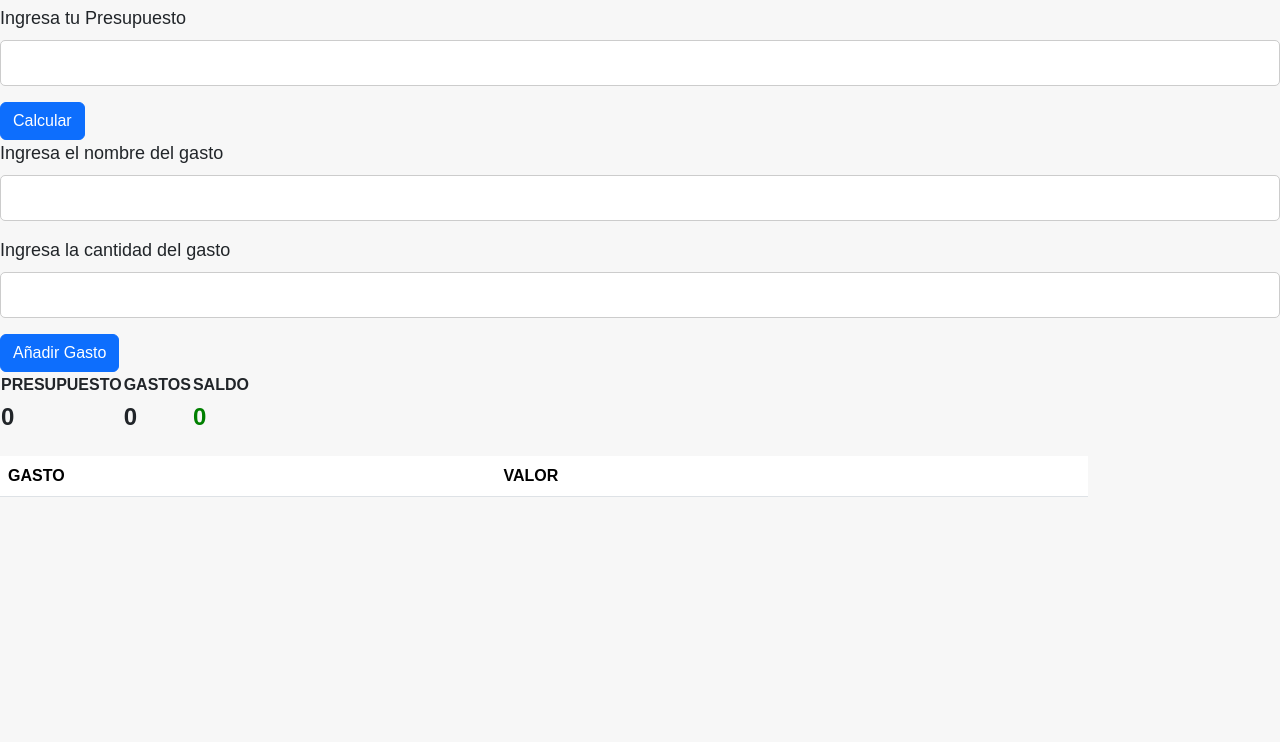
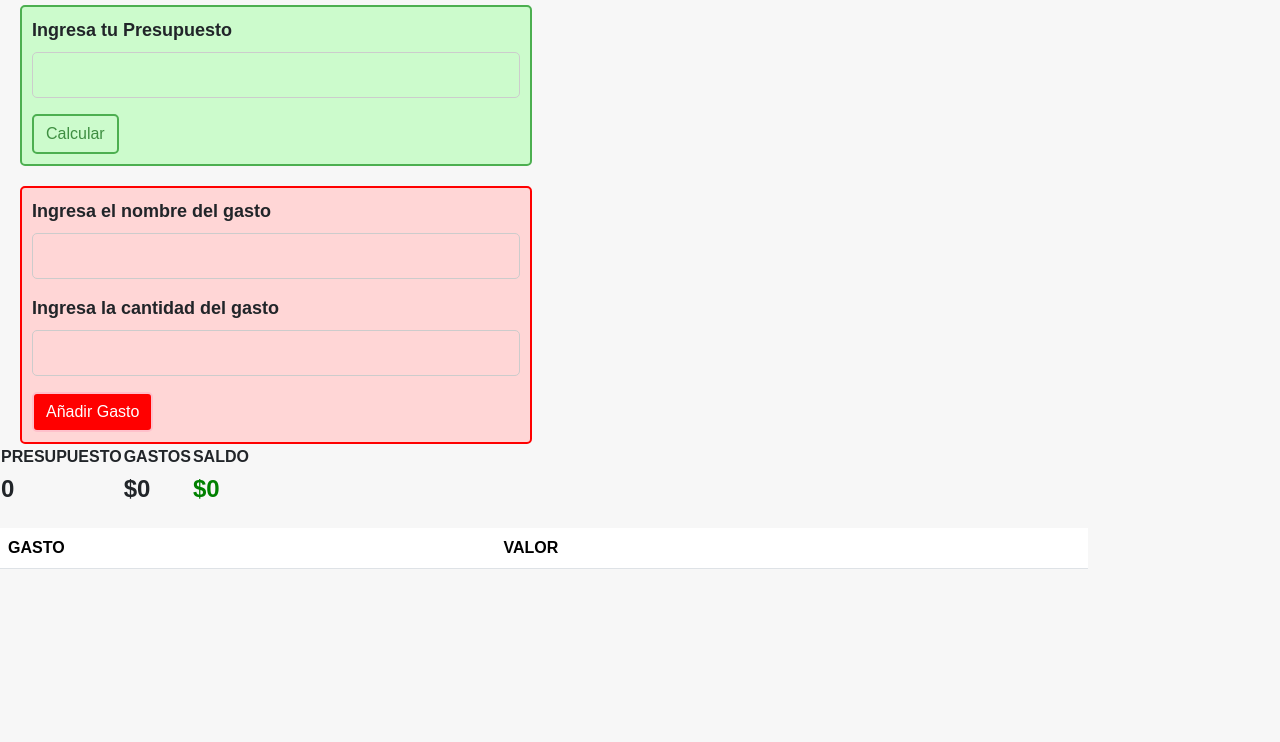
Before and after one commit to Kroszover/M3FinalDrilling, a plain HTML site: page index.html in a window 1280 px wide. Shown: the part 58-800 px from the top of the page. Drawn offline with nearby package versions, Linux system fonts and the light colour scheme.

Commit message:
fixes "$"

```diff
--- a/Assets/css/style.css
+++ b/Assets/css/style.css
@@ -12,9 +12,55 @@ body {
     box-shadow: 0px 0px 10px rgba(0, 0, 0, 0.1);
   }
 
+  #boxPresupuesto{
+    margin-top: 20px;
+    margin-left: 20px;
+    padding: 10px;
+    background-color: #ccfbcc;
+    border: 2px solid #4CAF50;
+    border-radius: 5px;
+    width: 40%;
+  }
+
+  #montoPresupuesto{
+    background-color: #ccfbcc;
+  }
+
+  #botonPresupuesto{
+    color: #3e8e41;
+    background-color: #ccfbcc;
+    border: 2px solid #4CAF50;
+    border-radius: 5px;
+  }
+
+  #boxGasto{
+    margin-top: 20px;
+    margin-left: 20px;
+    padding: 10px;
+    background-color: #ffd6d6;
+    border: 2px solid red;
+    border-radius: 5px;
+    width: 40%;
+  }
+
+  #tipoGasto{
+    background-color: #ffd6d6;
+  }
+  #montoGasto{
+    background-color: #ffd6d6;
+  }
+
+  #botonGasto{
+    color: white;
+    background-color: red;
+    border: 2px solid pink;
+    border-radius: 5px;
+  }
+
   h1 {
+    margin-left: 20px;
     font-size: 36px;
-    text-align: center;
+    text-align: left;
     margin-bottom: 20px;
   }
 
--- a/Assets/js/script.js
+++ b/Assets/js/script.js
@@ -11,12 +11,12 @@ function Gasto(nombre, monto) {
 
 presupuesto2.addEventListener("click", obtenerPresupuesto);
 gastos2.addEventListener("click", obtenerGastos);
-setInterval(calcularSaldo, 500);
+setInterval(calcularSaldo, 100);
 
 function obtenerPresupuesto() {
   let presupuesto = document.querySelector("#montoPresupuesto");
   let prespuestoPantalla = document.querySelector("#presupuesto");
-  prespuestoPantalla.innerHTML = presupuesto.value;
+  prespuestoPantalla.innerHTML = "$"+presupuesto.value;
   presupuesto.value = "";
 }
 
@@ -35,7 +35,7 @@ function obtenerGastos() {
   let iconoEliminar = document.createElement("i");
 
   celdaNombre.textContent = gasto.nombre;
-  celdaValor.textContent = parseFloat(gasto.monto);
+  celdaValor.textContent = "$" + parseFloat(gasto.monto);
   iconoEliminar.classList.add("fas", "fa-trash-alt");
 
   celdaEliminar.appendChild(iconoEliminar);
@@ -60,19 +60,19 @@ const sumaGastos = () => {
   for (let i = 0; i < calculoGasto.length; i++) {
     suma += parseFloat(calculoGasto[i].monto);
   }
-  return suma;
+  return "$" + suma
 };
+
 
 
 function calcularSaldo() {
   let presupuesto = document.querySelector("#presupuesto");
   let gastos = document.querySelector("#gastos");
   let saldo = document.querySelector("#saldo");
-  let suma = sumaGastos();
-  gastos.innerHTML = suma;
-  saldo.innerHTML =
-    parseFloat(presupuesto.innerHTML) - parseFloat(gastos.innerHTML);
-  if (parseFloat(saldo.innerHTML) < 0) {
+  let suma = parseFloat(sumaGastos().replace("$", ""));
+  gastos.innerHTML = "$" + suma
+  saldo.innerHTML = "$" + (parseFloat(presupuesto.innerHTML.replace("$", "")) - suma)
+  if (parseFloat(saldo.innerHTML.replace("$", "")) < 0) {
     saldo.style.color = "red";
   } else {
     saldo.style.color = "green";
--- a/index.html
+++ b/index.html
@@ -18,24 +18,24 @@
     <h1>Presupuesto APP</h1>
 
 
-    <div>
+    <div id="boxPresupuesto">
         <div class="mb-3">
-            <label for="montoPresupuesto" class="form-label">Ingresa tu Presupuesto</label>
+           <strong> <label  for="montoPresupuesto" class="form-label">Ingresa tu Presupuesto</label></strong>
             <input type="number" class="form-control" id="montoPresupuesto">
         </div>
         <button id="botonPresupuesto" class="btn btn-primary">Calcular</button>
     </div>
 
-    <div>
+    <div id="boxGasto">
         <div class="mb-3">
-            <label for="tipoGasto" class="form-label">Ingresa el nombre del gasto</label>
+           <strong> <label for="tipoGasto" class="form-label">Ingresa el nombre del gasto</label></strong>
             <input type="text" class="form-control" id="tipoGasto">
         </div>
         <div class="mb-3">
-            <label for="montoGasto" class="form-label">Ingresa la cantidad del gasto</label>
+        <strong> <label for="montoGasto" class="form-label">Ingresa la cantidad del gasto</label></strong>
             <input type="number" class="form-control" id="montoGasto">
         </div>
-        <button id="botonGasto" class="btn btn-primary">Añadir Gasto</button>
+    <strong><button id="botonGasto" class="btn btn-primary">Añadir Gasto</button></strong>
     </div>
 
 
```
